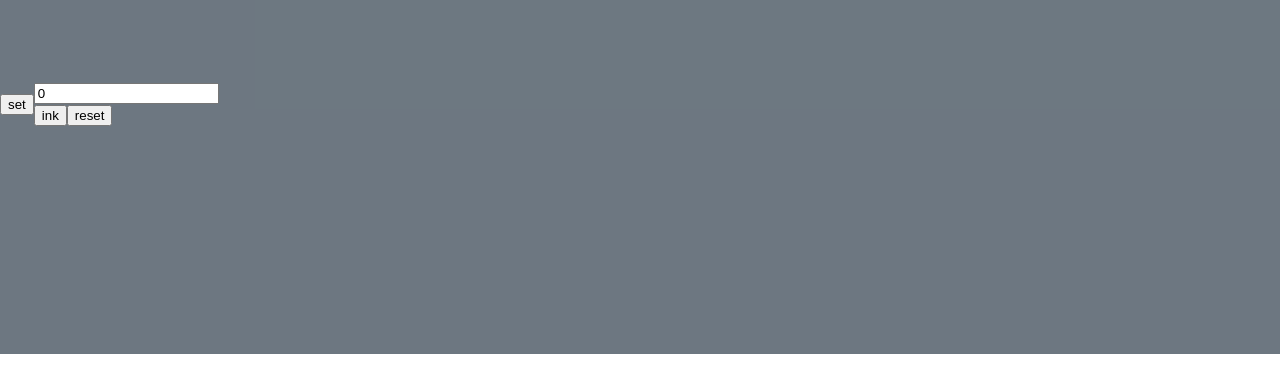
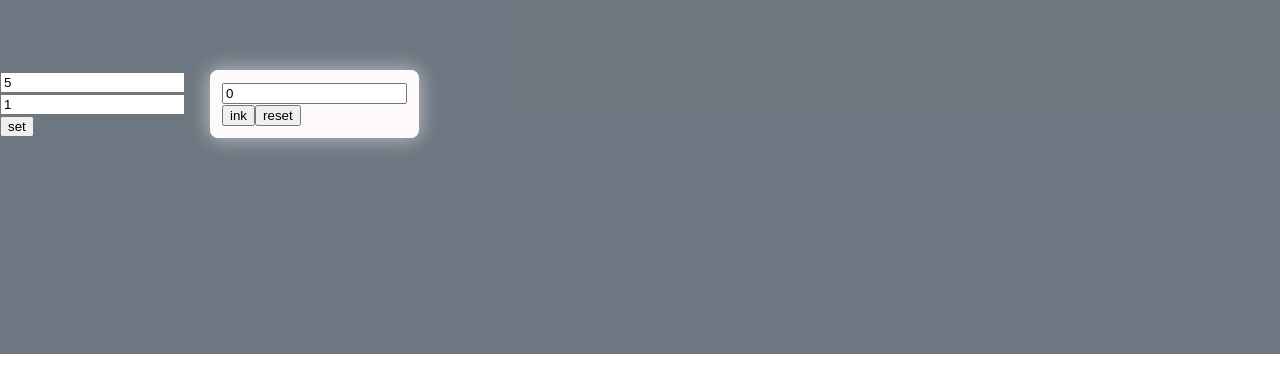
Before and after one commit to VitalickWeb/counter-incubator, a React (Create React App) app: page / in a window 1280 px wide. Shown: the part 146-538 px from the top of the page. Built offline with nearby package versions, Linux system fonts and the light colour scheme.

Commit message:
made increment, reset and disabled in the counter

```diff
--- a/src/App.tsx
+++ b/src/App.tsx
@@ -2,37 +2,48 @@ import React, {useState} from 'react';
 import './App.css';
 import {CounterIncrement} from "./component/Counter-increment";
 import {CounterSettings} from "./component/Counter-settings";
-
-
 
 export type CounterType = {
     numberMax: number
     numberMin: number
     incValue: number
     disabled: boolean
-    message: string
+    message: Array<string>
     error: boolean
 }
 
 function App() {
     const [counter, setCounter] = useState<CounterType>({
         numberMax: 5,
-        numberMin: 0,
+        numberMin: 1,
         incValue: 0,
         disabled: false,
-        message: 'Enter number',
+        message: ["error", "Incorrect value", "enter values and press 'set'"],
         error: false
     })
 
+    const settingMaxValue = (maxValue: number) => {
+        setCounter({...counter, numberMax: maxValue})
+    }
+
+    const settingMinValue = (minValue: number) => {
+        setCounter({...counter, numberMin: minValue})
+    }
 
     const getIncrementValue = (valueInc: number) => {
         setCounter({...counter, incValue: valueInc})
     }
 
     const clickIncrement = () => {
-        setCounter({...counter, incValue: counter.incValue + 1})
-        if (counter.incValue >= 5) {
-            setCounter({...counter, disabled: counter.disabled === true})
+        if (counter.incValue <= counter.numberMax) {
+            setCounter({...counter, incValue: counter.incValue + 1})
+
+            if (counter.incValue >= counter.numberMax) {
+                setCounter({...counter, disabled: counter.disabled === true})
+                // setCounter({...counter, message: counter.message})
+            }
+        } else {
+
         }
     }
     const resetIncrement = () => {
@@ -42,12 +53,16 @@ function App() {
     return (
         <div className="App">
             <CounterSettings
-                counter={{...counter}}
-                numberMax={counter.numberMax}
-                numberMin={counter.numberMin}
+                maxValue={counter.numberMax}
+                minValue={counter.numberMin}
+                settingMaxValue={settingMaxValue}
+                settingMinValue={settingMinValue}
             />
             <CounterIncrement
-                counter={{...counter}}
+                maxValue={counter.numberMax}
+                valueInc={counter.incValue}
+                inkDisabled={counter.disabled}
+                errorMessage={counter.message[1]}
                 getIncrementValue={getIncrementValue}
                 clickIncrement={clickIncrement}
                 resetIncrement={resetIncrement}
--- a/src/component/Counter-increment.module.css
+++ b/src/component/Counter-increment.module.css
@@ -1,3 +1,22 @@
+.blockForm {
+    border: 2px solid snow;
+    height: auto;
+    border-radius: 8px;
+    margin-left: 25px;
+    padding: 10px;
+    background-color: snow;
+    -webkit-box-shadow: 0px 0px 20px 1px rgba(231, 237, 242, 0.64);
+    -moz-box-shadow: 0px 0px 20px 1px rgba(231, 237, 242, 0.64);
+    box-shadow: 0px 0px 20px 1px rgba(231, 237, 242, 0.64);
+}
+
 .blockButtons {
     display: flex;
 }
+.disabled {
+    opacity: 0.5;
+}
+.innerInput {
+    color: red;
+    outline: none;
+}
--- a/src/component/Counter-increment.tsx
+++ b/src/component/Counter-increment.tsx
@@ -2,44 +2,51 @@ import React from 'react';
 import {UniversalInput} from "./Universal-input";
 import {UniversalButton} from "./Universal-button";
 import st from './Counter-increment.module.css'
-import {CounterType} from "../App";
 
 
 export type CounterIncrementPropsType = {
-    counter: CounterType
+    maxValue: number
+    valueInc: number
     getIncrementValue: (valueInc: number) => void
     clickIncrement: () => void
     resetIncrement: () => void
+    inkDisabled: boolean
+    errorMessage: string
 }
 
 export const CounterIncrement = ({
-                                     counter,
-                                     getIncrementValue,
+                                     maxValue,
+                                     valueInc,
                                      clickIncrement,
-                                     resetIncrement
+                                     resetIncrement,
+                                     inkDisabled,
+                                     errorMessage,
 }: CounterIncrementPropsType) => {
-
+console.log(errorMessage)
+    let opacity = `${st.disabled}`
+    let colored = `${st.innerInput}`
 
     return (
-        <div>
-            <UniversalInput
-                type="text"
-                counter={counter}
-                getIncrementValue={getIncrementValue}
-            />
+        <div className={st.blockForm}>
+            <div className={st.inputIncrement}>
+                <UniversalInput
+                    className={valueInc >= maxValue ? colored : ""}
+                    type="text"
+                    valueInc={valueInc}
+                />
+            </div>
             <div className={st.blockButtons}>
-                <div className={st.buttonInc}>
+                <div className={valueInc >= 5 ? opacity : ""}>
                     <UniversalButton
                         nameButton="ink"
+                        inkDisabled={inkDisabled}
                         clickIncrement={clickIncrement}
-                        counter={counter}
                     />
                 </div>
                 <div className={st.buttonReset}>
                     <UniversalButton
                         nameButton="reset"
                         clickIncrement={resetIncrement}
-                        counter={counter}
                     />
                 </div>
             </div>
--- a/src/component/Counter-settings.tsx
+++ b/src/component/Counter-settings.tsx
@@ -1,35 +1,37 @@
 import React from 'react';
 import {UniversalButton} from "./Universal-button";
-import {CounterType} from "../App";
+import {UniversalInput} from "./Universal-input";
 
 export type CounterSettingsPropsType = {
-    numberMax: number
-    numberMin: number
-    counter: CounterType
+    maxValue: number
+    minValue: number
+    settingMaxValue: (maxValue: number) => void
+    settingMinValue: (minValue: number) => void
 }
 
 export const CounterSettings = ({
-                                    numberMax,
-                                    numberMin,
-                                    counter,
+                                    maxValue,
+                                    minValue,
+                                    settingMaxValue,
+                                    settingMinValue,
                                 }: CounterSettingsPropsType) => {
-
 
     return (
         <div>
-            {/*<UniversalInput*/}
-            {/*    type="number"*/}
-            {/*    numberMax={numberMax}*/}
-            {/*/>*/}
+            <UniversalInput
+                type="number"
+                valueInc={maxValue}
+                getIncrementValue={settingMaxValue}
+            />
 
-            {/*<UniversalInput*/}
-            {/*    type="number"*/}
-            {/*    numberMin={numberMin}*/}
-            {/*/>*/}
+            <UniversalInput
+                type="number"
+                valueInc={minValue}
+                getIncrementValue={settingMinValue}
+            />
 
             <UniversalButton
                 nameButton="set"
-                counter={counter}
             />
         </div>
     );
--- a/src/component/Universal-button.tsx
+++ b/src/component/Universal-button.tsx
@@ -1,22 +1,22 @@
 import React from 'react';
-import {CounterType} from "../App";
 
 export type UniversalButtonPropsType = {
     nameButton: string
     clickIncrement?: () => void
-    counter: CounterType
+    inkDisabled?: boolean
 }
 
-export const UniversalButton = ({nameButton, clickIncrement, counter}: UniversalButtonPropsType) => {
-
-    const clickIncrementChange = () => {
-        clickIncrement && clickIncrement()
-    }
+export const UniversalButton = ({
+                                    nameButton,
+                                    clickIncrement,
+                                    inkDisabled
+}: UniversalButtonPropsType) => {
 
     return (
         <div>
-            <button disabled={counter.disabled}
-                onClick={clickIncrementChange}>{nameButton}
+            <button
+                disabled={inkDisabled && inkDisabled}
+                onClick={clickIncrement}>{nameButton}
             </button>
         </div>
     );
--- /dev/null
+++ b/src/component/Universal-input.module.css
@@ -0,0 +1,4 @@
+/*.innerInput {*/
+/*    color: red;*/
+/*    outline: none;*/
+/*}*/
--- a/src/component/Universal-input.tsx
+++ b/src/component/Universal-input.tsx
@@ -1,27 +1,32 @@
 import React, {ChangeEvent} from 'react';
-import {CounterType} from "../App";
 
 
 export type UniversalInputPropsType = {
     type: string
-    counter: CounterType
-    getIncrementValue: (valueInc: number) => void
+    valueInc: number
+    getIncrementValue?: (valueInc: number) => void
+    className?: string
 }
 
 export const UniversalInput = ({
-                                   type, counter, getIncrementValue
+                                   type,
+                                   valueInc,
+                                   getIncrementValue,
+                                   className,
 }: UniversalInputPropsType) => {
 
-const changeIncrementValue = (evt: ChangeEvent<HTMLInputElement>) => {
-    console.log(evt.currentTarget.value)
-    getIncrementValue(+evt.currentTarget.value)
+const changeIncrementValue = (e: ChangeEvent<HTMLInputElement>) => {
+    getIncrementValue && getIncrementValue(+e.currentTarget.value)
 }
+
+    let style = `${className}`
 
     return (
         <form>
             <input
+                className={style}
                 type={type}
-                value={counter.incValue}
+                value={valueInc}
                 onChange={changeIncrementValue}
             />
         </form>
--- a/src/index.tsx
+++ b/src/index.tsx
@@ -8,9 +8,7 @@ const root = ReactDOM.createRoot(
   document.getElementById('root') as HTMLElement
 );
 root.render(
-  <React.StrictMode>
     <App />
-  </React.StrictMode>
 );
 
 // If you want to start measuring performance in your app, pass a function
```
Also changed, not shown: src/component/Counter-settings.module.css (added), src/component/Universal-button.module.css (added).
